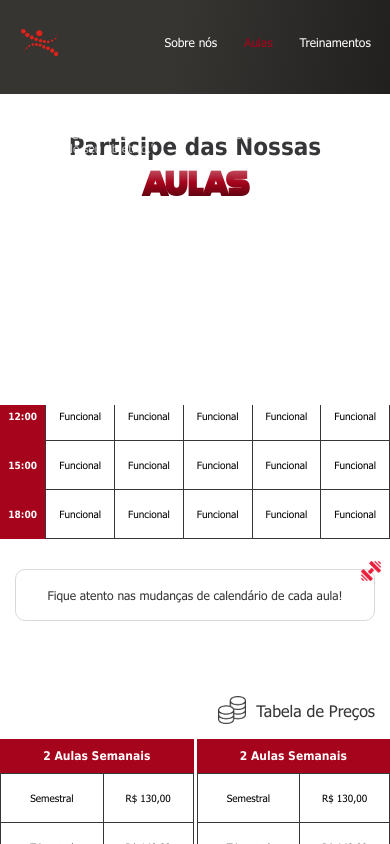
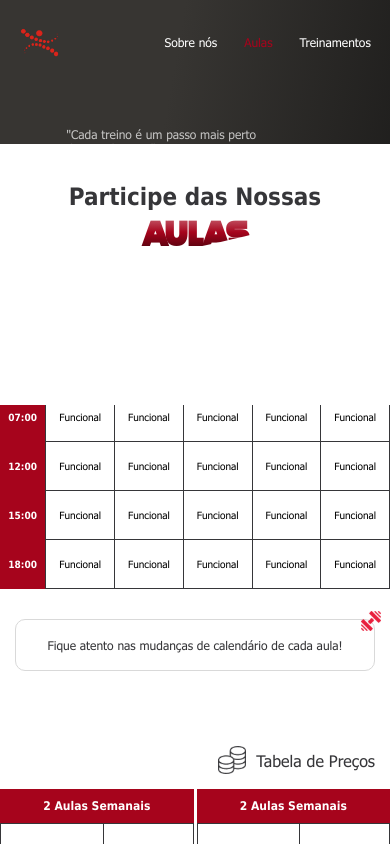
Before and after one commit to ruansilva123/RitmoDaForma_PI, a React (Vite) app in the folder frontend/: page /aulas in a window 390 px wide. Shown: the top 844 px of the page. Built offline with nearby package versions, Linux system fonts and the light colour scheme.

Commit message:
fix: Corrigindo svg wavewhite na página de aulas-4

```diff
--- a/frontend/src/containers/Aulas/SubtitleContainer/SubtitleContainerStyles.ts
+++ b/frontend/src/containers/Aulas/SubtitleContainer/SubtitleContainerStyles.ts
@@ -16,10 +16,10 @@ export const ImageWaveWhite = styled.img`
 export const BackgroundSubTitleContainer = styled.div`
     padding-top: 10vw;
     padding-inline: 120px;
-    margin-top: clamp(10px, 36vh, 36vh);
+    margin-top: clamp(20px, 36vh, 36vh);
 
-    @media ${breakpoints.md} {
-        margin-top: 10px;
+    @media ${breakpoints.bs} {
+        margin-top: 60px;
     }
 
     display: flex;
```
